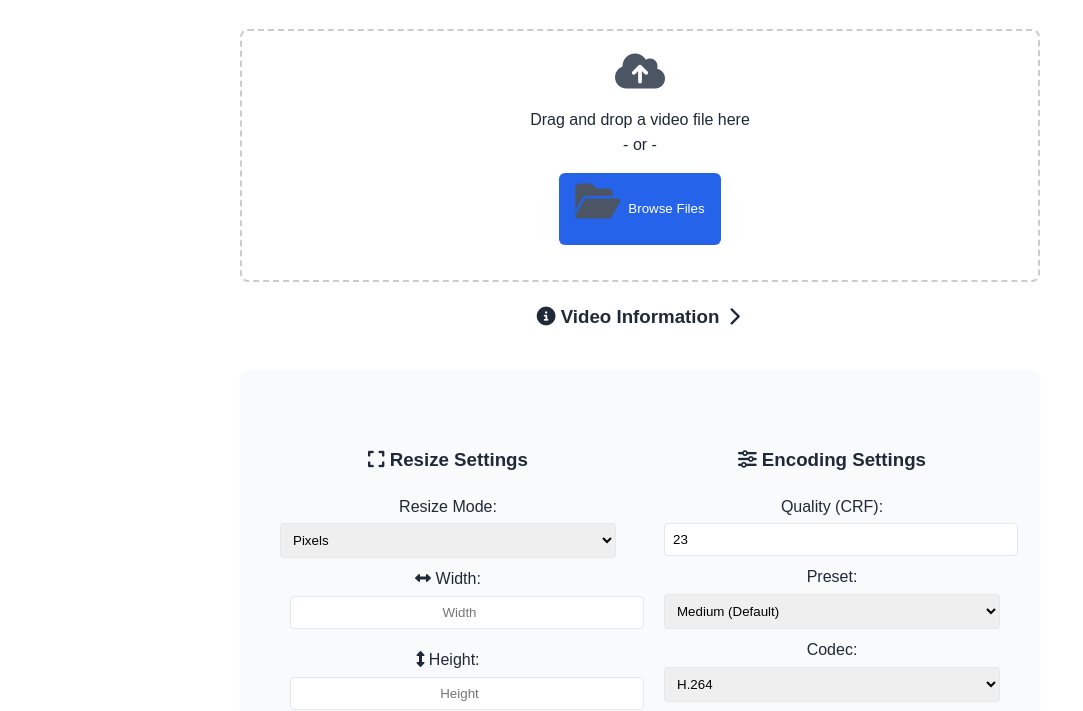
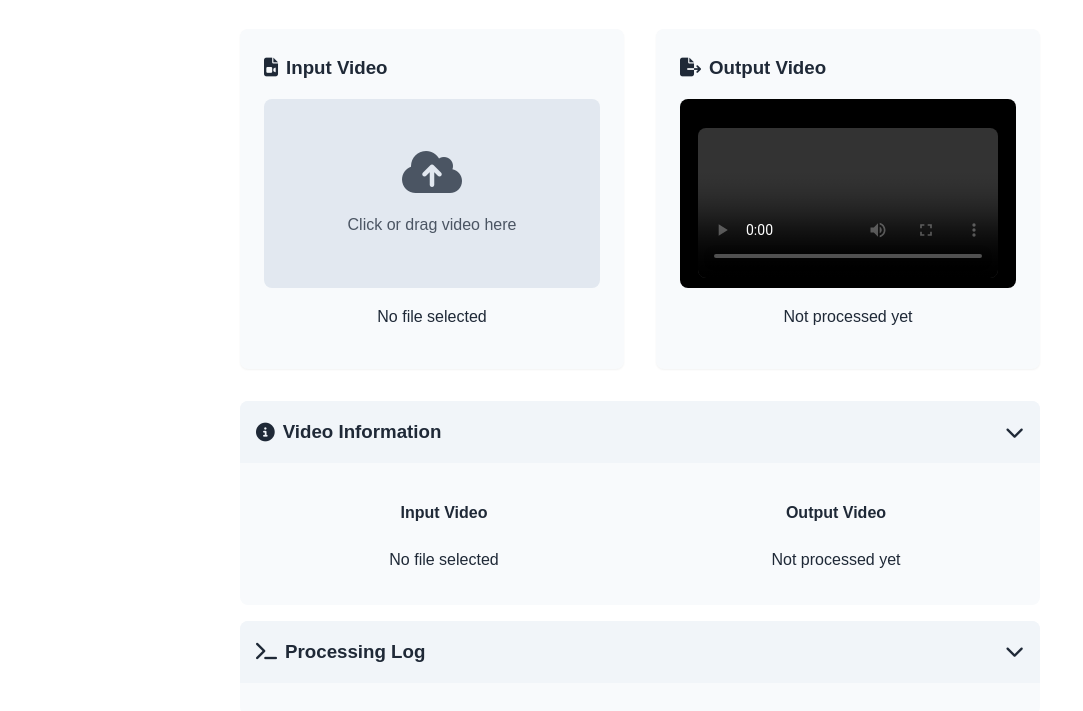
Before and after one commit to ratheeshkpattambi/web_tools, a plain HTML site: page video_resize/index.html in a window 1280 px wide. Shown: the part 96-807 px from the top of the page, without its empty margins (0-1083 px from the left). Drawn offline with Linux system fonts and the light colour scheme; a script that the page names is missing.

Commit message:
Build #24: Fix double upload trigger when clicking input area

```diff
--- a/video_resize/index.html
+++ b/video_resize/index.html
@@ -5,7 +5,7 @@
     <meta name="viewport" content="width=device-width, initial-scale=1.0">
     <meta http-equiv="Cross-Origin-Opener-Policy" content="same-origin">
     <meta http-equiv="Cross-Origin-Embedder-Policy" content="require-corp">
-    <title>Video Resizer (Build #23)</title>
+    <title>Video Resizer (Build #24)</title>
     <link rel="preconnect" href="https://fonts.googleapis.com">
     <link rel="preconnect" href="https://fonts.gstatic.com" crossorigin>
     <link href="https://fonts.googleapis.com/css2?family=Inter:wght@400;500;600;700&display=swap" rel="stylesheet">
@@ -161,6 +161,96 @@
             border-radius: 0.25rem;
             margin-top: 0.25rem;
         }
+        .video-container {
+            display: grid;
+            grid-template-columns: repeat(auto-fit, minmax(300px, 1fr));
+            gap: 2rem;
+            margin: 2rem 0;
+        }
+        .video-box {
+            background: #f8fafc;
+            border-radius: 0.5rem;
+            padding: 1.5rem;
+            box-shadow: var(--shadow-sm);
+        }
+        .video-box h3 {
+            margin: 0 0 1rem 0;
+            display: flex;
+            align-items: center;
+            gap: 0.5rem;
+            color: var(--text-primary);
+        }
+        .video-preview {
+            width: 100%;
+            aspect-ratio: 16/9;
+            background: #000;
+            border-radius: 0.5rem;
+            margin-bottom: 1rem;
+            display: flex;
+            align-items: center;
+            justify-content: center;
+            overflow: hidden;
+        }
+        .video-preview video {
+            max-width: 100%;
+            max-height: 100%;
+        }
+        .video-preview.empty {
+            background: #e2e8f0;
+            color: var(--text-secondary);
+            flex-direction: column;
+            gap: 1rem;
+            cursor: pointer;
+            transition: background-color 0.2s;
+        }
+        .video-preview.empty:hover {
+            background: #cbd5e1;
+        }
+        .video-preview.empty i {
+            font-size: 3rem;
+            color: var(--text-secondary);
+        }
+        .info-sections {
+            display: flex;
+            flex-direction: column;
+            gap: 1rem;
+            margin: 2rem 0;
+        }
+        .info-section {
+            background: #f8fafc;
+            border-radius: 0.5rem;
+            overflow: hidden;
+        }
+        .info-section h3 {
+            margin: 0;
+            padding: 1rem;
+            background: #f1f5f9;
+            display: flex;
+            align-items: center;
+            gap: 0.5rem;
+            cursor: pointer;
+            user-select: none;
+        }
+        .info-section h3 i.toggle {
+            margin-left: auto;
+        }
+        .info-content {
+            padding: 1rem;
+        }
+        .info-grid {
+            display: grid;
+            grid-template-columns: repeat(auto-fit, minmax(200px, 1fr));
+            gap: 1rem;
+        }
+        .progress-container {
+            margin: 1rem 0;
+        }
+        #upload {
+            display: none;
+        }
+        .settings-grid {
+            margin-top: 2rem;
+        }
     </style>
 </head>
 <body>
@@ -172,52 +262,92 @@
         <i class="fas fa-video"></i>
         Video Resizer
     </h1>
-    <div class="file-input-container" id="dropZone">
-        <i class="fas fa-cloud-upload-alt"></i>
-        <div>Drag and drop a video file here</div>
-        <div>- or -</div>
-        <div class="upload-buttons">
-            <button class="btn" onclick="document.getElementById('upload').click()">
-                <i class="fas fa-folder-open"></i>
-                Browse Files
-            </button>
-        </div>
-        <input type="file" id="upload" accept="video/*">
-    </div>
 
     <!-- Progress Bar -->
-    <div class="progress-container" id="progressContainer">
+    <div class="progress-container" id="progressContainer" style="display: none;">
         <div class="progress-bar" id="progressBar">
             <div class="progress-text">0%</div>
         </div>
     </div>
 
-    <!-- Video Info Section -->
-    <div class="collapsible collapsed" onclick="toggleCollapsible(this)" id="videoInfoSection">
+    <!-- Main Video Container -->
+    <div class="video-container">
+        <!-- Input Video -->
+        <div class="video-box">
             <h3>
+                <i class="fas fa-file-video"></i>
+                Input Video
+            </h3>
+            <div class="video-preview empty" id="inputPreview">
+                <i class="fas fa-cloud-upload-alt"></i>
+                <div>Click or drag video here</div>
+                <input type="file" id="upload" accept="video/*">
+            </div>
+            <div id="inputVideoInfo">
+                <p>No file selected</p>
+            </div>
+        </div>
+
+        <!-- Output Video -->
+        <div class="video-box">
+            <h3>
+                <i class="fas fa-file-export"></i>
+                Output Video
+            </h3>
+            <div class="video-preview">
+                <video id="output-video" controls></video>
+            </div>
+            <div id="outputVideoInfo">
+                <p>Not processed yet</p>
+            </div>
+        </div>
+    </div>
+
+    <!-- Info Sections -->
+    <div class="info-sections">
+        <!-- Video Information -->
+        <div class="info-section">
+            <h3 onclick="toggleCollapsible(this.parentElement)">
                 <i class="fas fa-info-circle"></i>
                 Video Information
                 <i class="fas fa-chevron-down toggle"></i>
             </h3>
-        <div class="collapsible-content collapsed">
-            <div class="video-info">
-                <div class="video-info-section">
+            <div class="collapsible-content">
+                <div class="info-content">
+                    <div class="info-grid">
+                        <div>
                             <h4>Input Video</h4>
-                    <div id="inputVideoInfo">
+                            <div id="inputVideoDetails">
                                 <p>No file selected</p>
                             </div>
                         </div>
-                <div class="video-info-section">
+                        <div>
                             <h4>Output Video</h4>
-                    <div id="outputVideoInfo">
+                            <div id="outputVideoDetails">
                                 <p>Not processed yet</p>
                             </div>
                         </div>
                     </div>
                 </div>
             </div>
+        </div>
 
-    <!-- Resize Settings -->
+        <!-- Processing Log -->
+        <div class="info-section">
+            <h3 onclick="toggleCollapsible(this.parentElement)">
+                <i class="fas fa-terminal"></i>
+                Processing Log
+                <i class="fas fa-chevron-down toggle"></i>
+            </h3>
+            <div class="collapsible-content">
+                <div class="info-content">
+                    <div id="log"></div>
+                </div>
+            </div>
+        </div>
+    </div>
+
+    <!-- Settings -->
     <div class="controls">
         <div class="settings-grid">
             <div class="settings-section">
@@ -299,28 +429,6 @@
             <i class="fas fa-download"></i>
             Download
         </button>
-    </div>
-
-    <div class="preview">
-        <h3>
-            <i class="fas fa-eye"></i>
-            Preview:
-        </h3>
-        <video id="output-video" controls></video>
-    </div>
-
-    <!-- Debug Log Section -->
-    <div class="collapsible collapsed" onclick="toggleCollapsible(this)" id="debugLogSection">
-        <h3>
-            <i class="fas fa-terminal"></i>
-            Processing Log
-            <i class="fas fa-chevron-down toggle"></i>
-        </h3>
-        <div class="collapsible-content collapsed">
-            <div id="debug-log" class="debug-log">
-                <div id="log"></div>
-            </div>
-        </div>
     </div>
 
     <script src="https://unpkg.com/@ffmpeg/ffmpeg@0.10.1/dist/ffmpeg.min.js" crossorigin="anonymous"></script>
@@ -417,51 +525,76 @@
             log('Log cleared');
         }
 
-        // Drag and drop handlers
+        // Remove old drag and drop handlers
         const dropZone = document.getElementById('dropZone');
+        if (dropZone) {
+            dropZone.removeEventListener('dragover', () => {});
+            dropZone.removeEventListener('dragleave', () => {});
+            dropZone.removeEventListener('drop', () => {});
+        }
 
-        dropZone.addEventListener('dragover', (e) => {
-            e.preventDefault();
-            dropZone.classList.add('drag-over');
-        });
-
-        dropZone.addEventListener('dragleave', (e) => {
-            e.preventDefault();
-            dropZone.classList.remove('drag-over');
-        });
-
-        dropZone.addEventListener('drop', (e) => {
-            e.preventDefault();
-            dropZone.classList.remove('drag-over');
-
-            const files = e.dataTransfer.files;
-            if (files.length > 0) {
-                uploadInput.files = files;
-                handleFileSelection(files[0]);
+        // Update file input change handler
+        uploadInput.addEventListener('change', (e) => {
+            const file = e.target.files[0];
+            if (file) {
+                handleFileSelection(file);
             }
         });
 
-        async function getVideoMetadata(videoFile) {
-            return new Promise((resolve) => {
-                const video = document.createElement('video');
-                video.preload = 'metadata';
-                video.onloadedmetadata = () => {
-                    const metadata = {
-                        width: video.videoWidth,
-                        height: video.videoHeight,
-                        duration: video.duration,
-                        size: videoFile.size
-                    };
-                    URL.revokeObjectURL(video.src);
-                    resolve(metadata);
-                };
-                video.src = URL.createObjectURL(videoFile);
+        // Consolidated drag and drop handlers for input preview
+        const inputPreview = document.getElementById('inputPreview');
+
+        inputPreview.addEventListener('click', (e) => {
+            // Prevent click from bubbling if we already have a video
+            if (!inputPreview.classList.contains('empty')) {
+                e.stopPropagation();
+                return;
+            }
+            document.getElementById('upload').click();
         });
+
+        inputPreview.addEventListener('dragover', (e) => {
+            e.preventDefault();
+            if (inputPreview.classList.contains('empty')) {
+                inputPreview.style.background = '#cbd5e1';
             }
+        });
 
-        // File selection handler
+        inputPreview.addEventListener('dragleave', (e) => {
+            e.preventDefault();
+            if (inputPreview.classList.contains('empty')) {
+                inputPreview.style.background = '';
+            }
+        });
+
+        inputPreview.addEventListener('drop', (e) => {
+            e.preventDefault();
+            inputPreview.style.background = '';
+
+            const files = e.dataTransfer.files;
+            if (files.length > 0 && files[0].type.startsWith('video/')) {
+                uploadInput.files = files;
+                handleFileSelection(files[0]);
+            } else {
+                log('Please drop a valid video file', 'error');
+            }
+        });
+
+        // Update handleFileSelection to properly handle the preview state
         async function handleFileSelection(file) {
             if (file && file.type.startsWith('video/')) {
+                const inputPreview = document.getElementById('inputPreview');
+
+                // Create video element
+                const video = document.createElement('video');
+                video.controls = true;
+                video.src = URL.createObjectURL(file);
+
+                // Clear the preview and add the video
+                inputPreview.innerHTML = '';
+                inputPreview.appendChild(video);
+                inputPreview.classList.remove('empty');
+
                 log('File selected:');
                 log(`- Name: ${file.name}`);
                 log(`- Size: ${formatFileSize(file.size)}`);
@@ -479,6 +612,12 @@
                     codec: file.type.split('/')[1].toUpperCase()
                 });
 
+                // Also update the detailed info
+                updateVideoInfo('inputDetails', {
+                    ...metadata,
+                    codec: file.type.split('/')[1].toUpperCase()
+                });
+
                 loadFFmpeg()
                     .then(() => {
                         resizeBtn.disabled = false;
@@ -491,14 +630,6 @@
                 log('Please select a valid video file', 'error');
             }
         }
-
-        // Update file input change handler
-        uploadInput.addEventListener('change', (e) => {
-            const file = e.target.files[0];
-            if (file) {
-                handleFileSelection(file);
-            }
-        });
 
         const { createFFmpeg, fetchFile } = FFmpeg;
         const ffmpeg = createFFmpeg({
```
Lines whose indentation alone changed are shown as unchanged.
